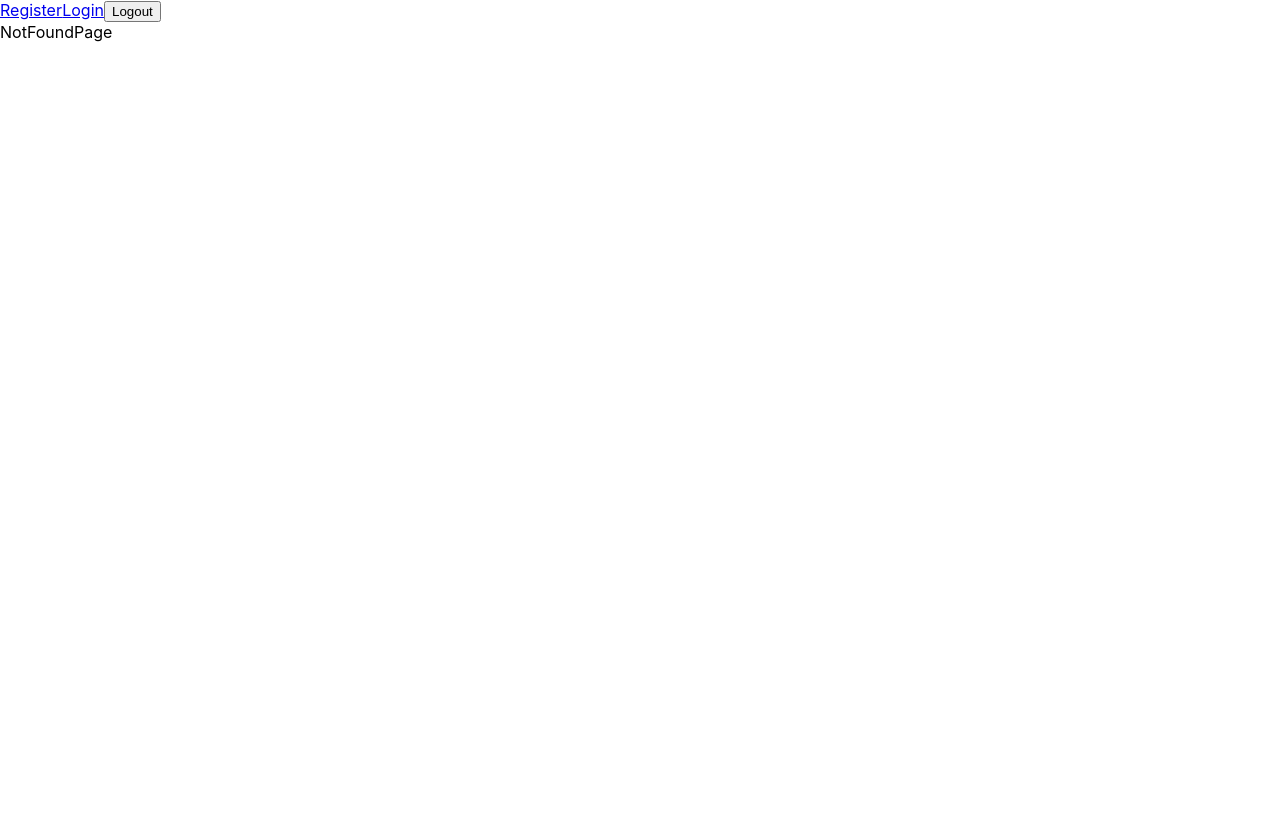
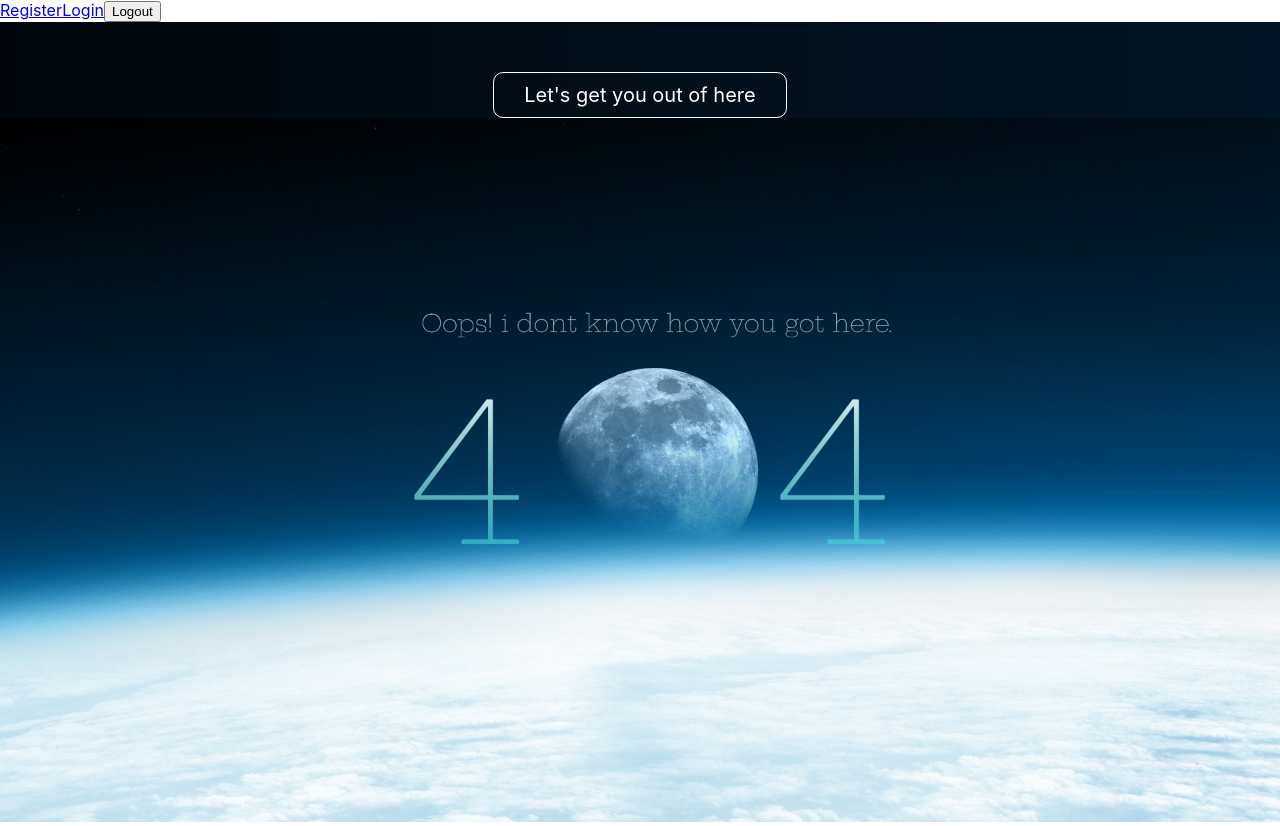
Before and after one commit to tikhomirowww/future-fullstack, a React (Create React App) app: page / in a window 1280 px wide. Before the commit the page ends 800 px from the top, so only its background shows below. Built offline with nearby package versions, Linux system fonts and the light colour scheme.

Commit message:
addNonFound

```diff
--- /dev/null
+++ b/src/components/Input/Input.tsx
@@ -0,0 +1,23 @@
+import React, { ChangeEvent, FC } from 'react';
+import styles from "./input.module.css"
+
+interface InputProps {
+  onChange: (e: ChangeEvent<HTMLInputElement>) => void;
+  name: string;
+  type: string;
+  placeholder: string;
+}
+
+const Input:FC<InputProps> = ({ onChange, name, type, placeholder }) => {
+  return (
+    <input
+      type={type}
+      name={name}
+      placeholder={placeholder}
+      onChange={onChange}
+      className={styles.input}
+    />
+  );
+}
+
+export default Input;
--- /dev/null
+++ b/src/components/Input/input.module.css
@@ -0,0 +1,20 @@
+.input {
+    box-shadow: 0px 4px 17px 3px rgba(0, 0, 0, 0.15);
+    border-radius: 10px;
+    position: relative;
+    padding: 10px 55px 10px 30px;
+    border: none;
+    background: #fff;
+    margin-right: 15px;
+    color: rgb(70, 70, 70);
+}
+
+.input:focus {
+    border-radius: 10px;
+    box-shadow: inset 4px 4px 10px -3px rgba(0, 0, 0, 0.25);
+    background: rgb(250, 250, 250);
+}
+
+.input:focus-visible{
+    outline: none;
+}
--- a/src/pages/auth/RegisterPage.tsx
+++ b/src/pages/auth/RegisterPage.tsx
@@ -2,6 +2,7 @@ import React, { ChangeEvent, FormEvent, useState } from "react";
 import { useAppDispatch, useAppSelector } from "../../helpers/hooks";
 import { registerUser } from "../../store/actions/users.actions";
 import { useNavigate } from "react-router-dom";
+import Input from "../../components/Input/Input";
 
 const RegisterPage = () => {
   const [user, setUser] = useState({
@@ -30,7 +31,7 @@ const RegisterPage = () => {
       <h2>Register form</h2>
       {error && <h2 style={{ color: "red" }}>{error}!!!</h2>}
       {Object.keys(user).map((item) => (
-        <input
+        <Input
           onChange={handleChange}
           name={item}
           key={item}
--- a/src/pages/not-found/NotFoundPage.tsx
+++ b/src/pages/not-found/NotFoundPage.tsx
@@ -1,7 +1,19 @@
 import React from "react";
+import styles from "./notFound.module.css"
+import { Link } from "react-router-dom";
 
 const NotFoundPage = () => {
-  return <div>NotFoundPage</div>;
+  return (
+    <div className={styles.errorPage}>
+        <div className={styles.goHome}>
+        <Link to={'/register'}>
+        Let's get you out of here
+      </Link>
+        </div>
+      <img src={require('../../images/notFoundPage.jpeg')} alt="Wrong Page!" />
+
+    </div>
+  );
 };
 
 export default NotFoundPage;
--- /dev/null
+++ b/src/pages/not-found/notFound.module.css
@@ -0,0 +1,27 @@
+.errorPage img{
+    object-fit: cover;
+    max-width: 100vw;
+    width: 100%;
+    max-height: 88vh;
+    position: relative;
+}
+
+.goHome a{
+    align-self: center;
+    color: #fff;
+    font-weight: 400;
+    font-size: calc( (100vw - 480px)/(1280 - 480) * (20 - 14) + 14px);
+    text-decoration: none;
+    border: 1px solid white;
+    padding: 10px 30px;
+    border-radius: 10px;
+    margin-left: auto;
+    margin-right: auto;
+}
+
+.goHome {
+    background: rgb(1,6,12);
+    background: linear-gradient(90deg, rgba(1,6,12,1) 0%, rgba(1,10,17,1) 29%, rgba(1,15,26,1) 53%, rgba(1,17,30,1) 83%, rgba(1,20,35,1) 100%);
+    display: flex;
+    padding-top: 50px;
+}
```
Also changed, not shown: src/images/notFoundPage.jpeg (added).
